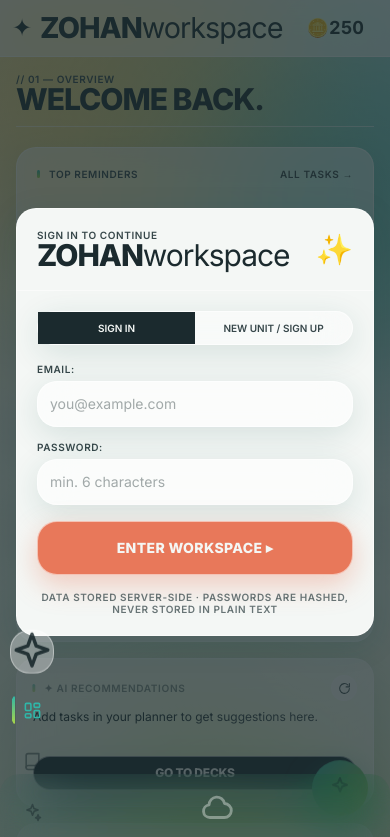
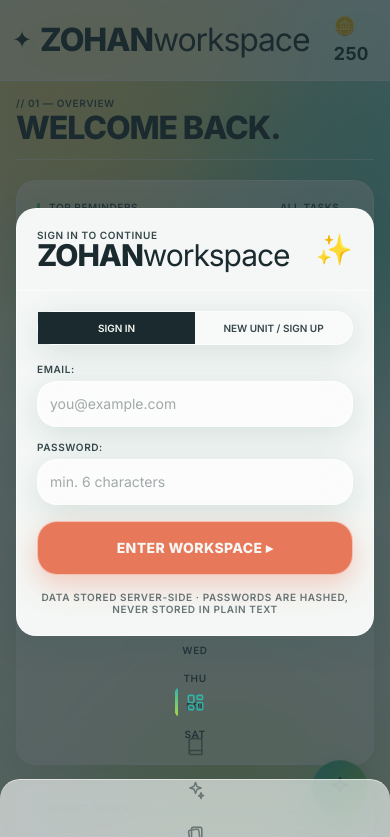
Before and after one commit to ZOHANworkpace/ZOHANworkspace, a website: page index.html in a window 390 px wide. Shown: the top 837 px of the page. Drawn offline with nearby package versions, Linux system fonts and the light colour scheme.

Commit message:
Update app.css

```diff
--- a/app.css
+++ b/app.css
@@ -731,3 +731,73 @@ main.canvas-bg { scroll-behavior: smooth; -webkit-overflow-scrolling: touch; }
     overflow: visible !important;
   }
 }
+/* --- UNIVERSAL TABLET & PHONE SCROLL OVERRIDE --- */
+@media (max-width: 1024px) {
+
+  /* 1. Force absolute scrolling on every wrapper layout container imaginable */
+  html, body, #root, #app,
+  .main-container, .canvas-bg, main,
+  [class*="overflow-hidden"],
+  [class*="-screen"] {
+    overflow: visible !important;
+    overflow-y: auto !important;
+    height: auto !important;
+    max-height: none !important;
+    -webkit-overflow-scrolling: touch !important; /* Smooth iOS physics */
+  }
+
+  /* 2. Turn the sidebar into a sleek bottom nav rail */
+  .sidebar {
+    position: fixed !important;
+    bottom: 0 !important;
+    left: 0 !important;
+    top: auto !important;
+    width: 100% !important;
+    height: 65px !important;
+    flex-direction: row !important;
+    justify-content: space-around !important;
+    align-items: center !important;
+    border-radius: 20px 20px 0 0 !important;
+    z-index: 1000 !important;
+    padding: 0 10px !important;
+    box-sizing: border-box !important;
+    background: var(--glass-fill-strong) !important;
+    backdrop-filter: blur(24px) saturate(180%) !important;
+    border-top: 1.5px solid var(--glass-border) !important;
+  }
+
+  /* Keep nav item popups behaving on horizontal rail */
+  .nav-slot {
+    margin: 0 !important;
+  }
+  .nav-slot:hover {
+    width: 44px !important; /* Don't expand wide on hover on mobile */
+  }
+  .sidebar-brand, .sidebar-foot {
+    display: none !important; /* Hide desktop logos on bottom nav */
+  }
+
+  /* 3. Free the main content area to take full layout space */
+  .main-content, main, injector-layout {
+    margin-left: 0 !important;
+    margin-right: 0 !important;
+    margin-top: 0 !important;
+    margin-bottom: 80px !important; /* Ensures bottom nav never clips text */
+    padding: 16px !important;
+    width: 100% !important;
+    max-width: 100vw !important;
+    height: auto !important;
+  }
+
+  /* 4. Force columns down to a single stack */
+  .grid, [class*="grid-cols-"] {
+    grid-template-columns: 1fr !important;
+    gap: 16px !important;
+  }
+
+  /* 5. Scale down major display text sizes */
+  h1, .text-5xl, .md\:text-5xl {
+    font-size: 2rem !important;
+    line-height: 1.2 !important;
+  }
+}
```
